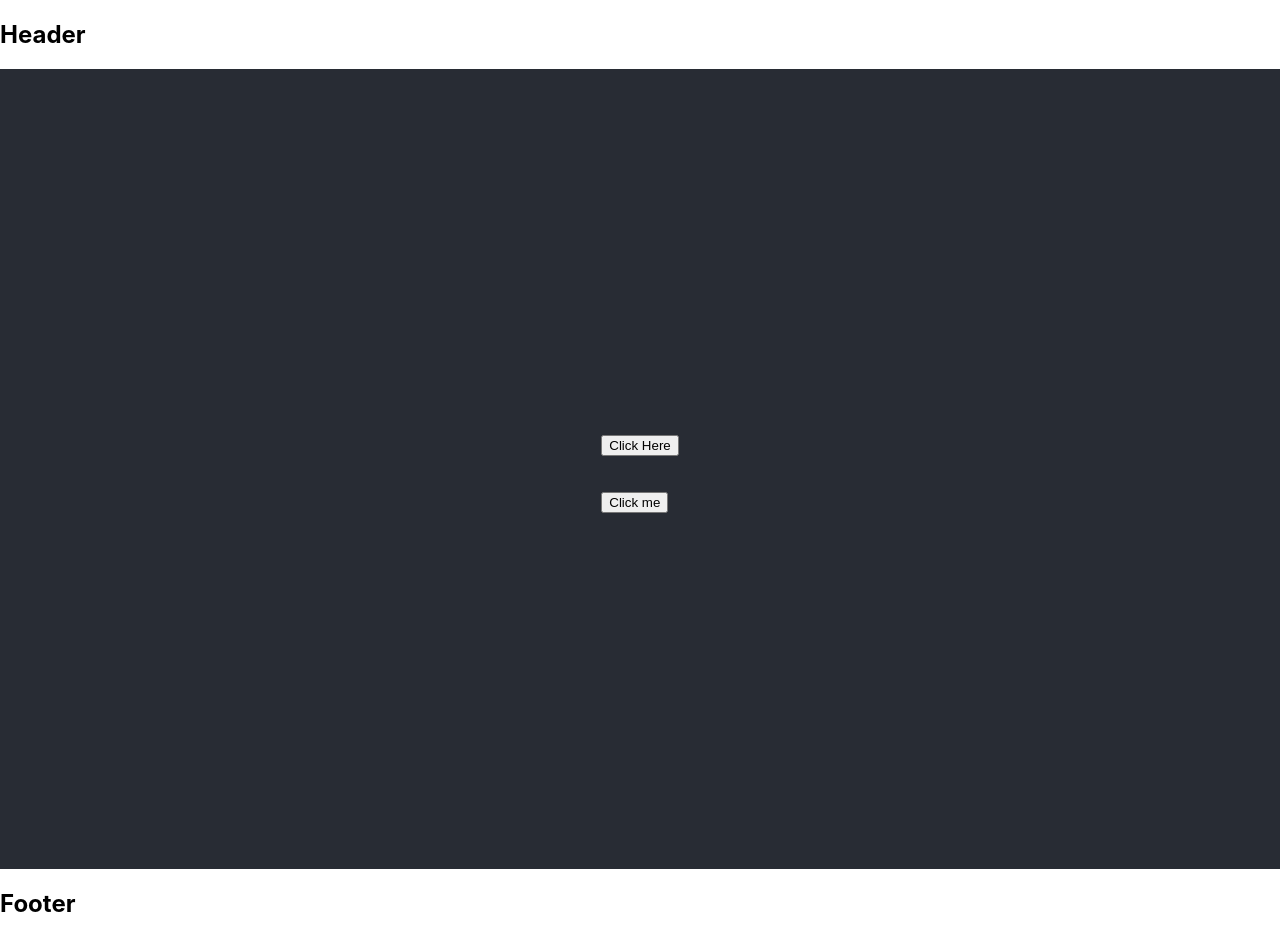
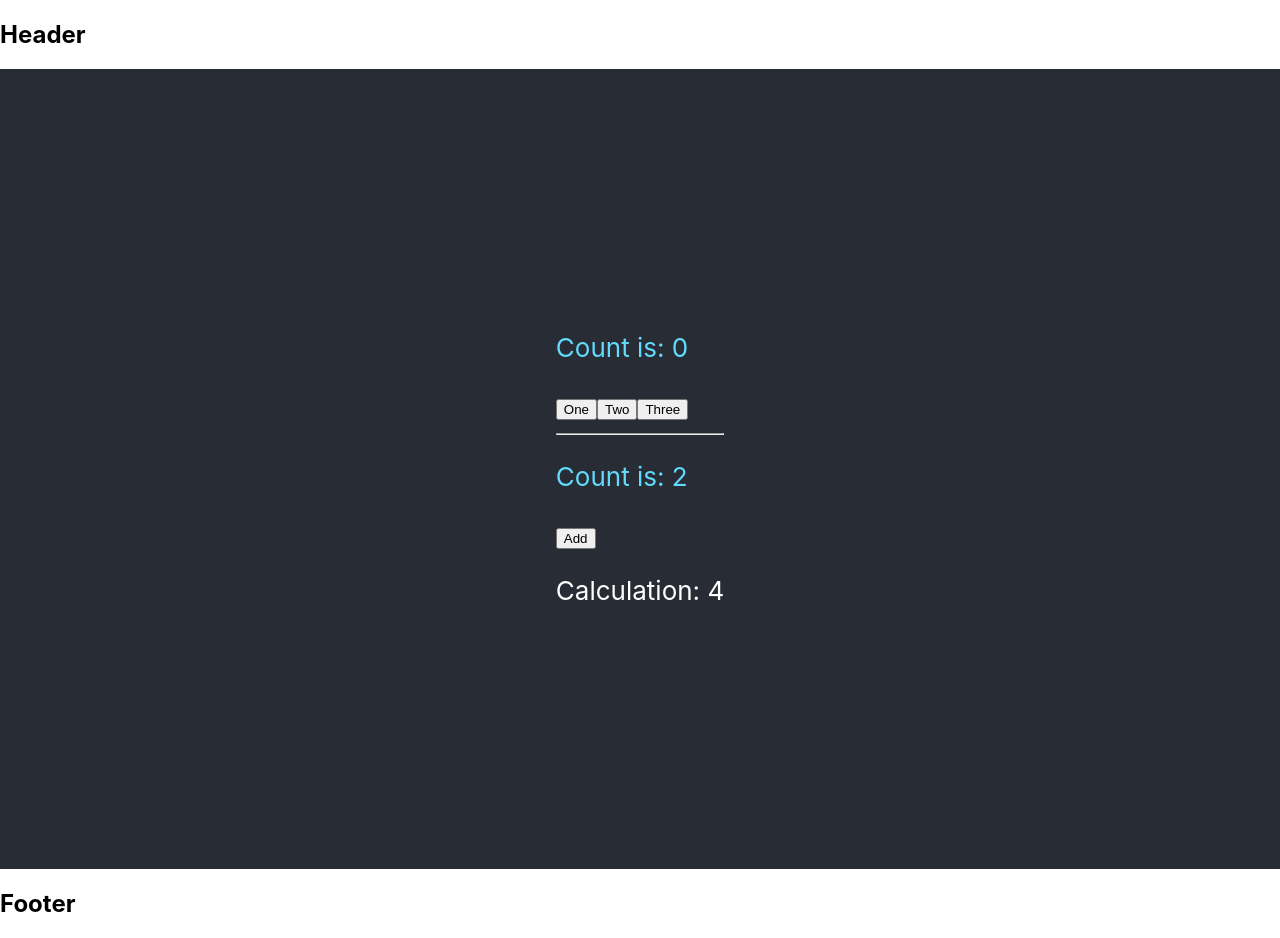
Before and after one commit to vedantjaiswal-1/react-course, a React (Create React App) app: page / in a window 1280 px wide. Built offline with nearby package versions, Linux system fonts and the light colour scheme.

Commit message:
hook add

```diff
--- a/src/component/Home/About.tsx
+++ b/src/component/Home/About.tsx
@@ -1,29 +1,13 @@
-import React from "react";
+import React, { useEffect, useState } from "react";
+import { HookExample } from "../Hook/HookExample";
+import { UseEffectExample } from "../Hook/UseEffectExample";
 
 export const About = (props: any) => {
-  const onSubmit = () => {
-    alert("Welcome to the InXcode");
-  };
-
-  const onSubmitEvent = (value: any) => {
-    alert(value);
-  };
-
   return (
     <div>
-      {/* using event */}
-      <button onClick={onSubmit}>Click Here</button>
-
-      <p />
-
-      {/*Passing argument to the event*/}
-      <button
-        onClick={() => {
-          onSubmitEvent("Passing argument Success");
-        }}
-      >
-        Click me
-      </button>
+      <HookExample />
+      <hr/>
+      <UseEffectExample />
     </div>
   );
 };
--- /dev/null
+++ b/src/component/Hook/HookExample.tsx
@@ -0,0 +1,16 @@
+import React, { useState } from "react";
+
+export const HookExample = () => {
+    const [count, setCount] = useState(0);
+  return (
+    <div>
+      <p className="App-link">Count is: {count}</p>
+
+      <button onClick={() => setCount(1)}>One</button>
+
+      <button onClick={() => setCount(2)}>Two</button>
+
+      <button onClick={() => setCount(3)}>Three</button>
+    </div>
+  );
+};
--- /dev/null
+++ b/src/component/Hook/UseEffectExample.tsx
@@ -0,0 +1,30 @@
+import React, { useState, useEffect } from "react";
+
+export const UseEffectExample = () => {
+  const [count, setCount] = useState(0);
+  const [calculation, setCalculation] = useState(0);
+
+  // useEffect(() => {
+  //   setTimeout(() => {
+  //     setCount((count) => count + 1);
+  //   }, 1000);
+  // });
+
+  useEffect(() => {
+    setTimeout(() => {
+      setCount((count) => count + 1);
+    }, 1000);
+  }, []); // <- Add empty bracket here
+
+  useEffect(() => {
+    setCalculation(() => count * 2);
+  }, [count]); //<- Add count variable
+
+  return (
+    <div>
+      <p className="App-link">Count is: {count}</p>
+      <button onClick={() => setCount((event: any) => event + 1)}>Add</button>
+      <p>Calculation: {calculation}</p>
+    </div>
+  );
+};
```
